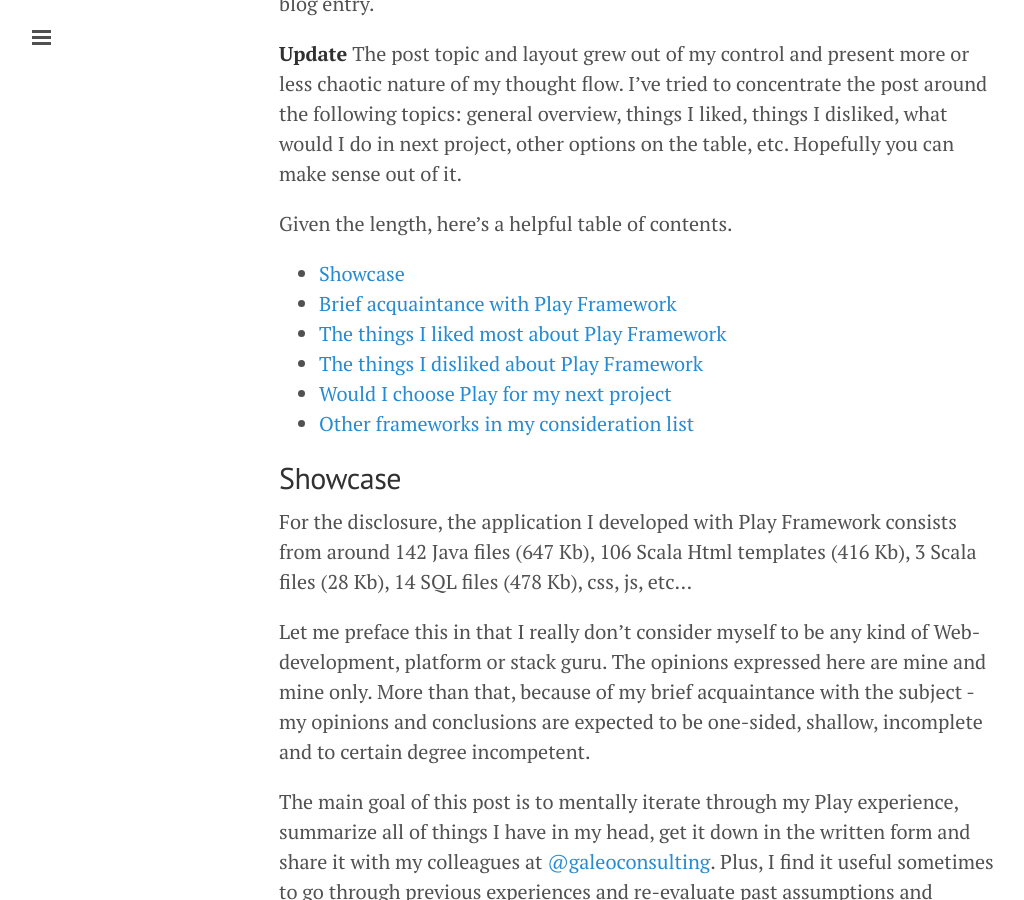
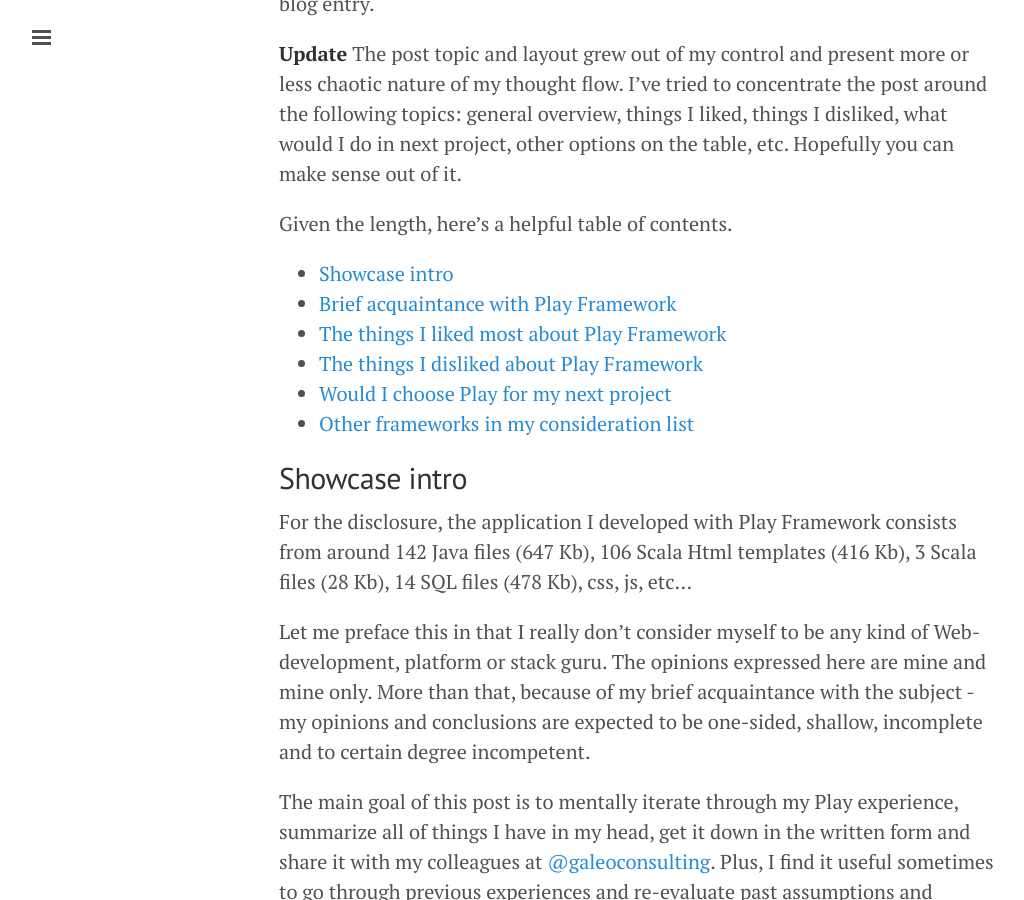
Before and after one commit to leonardinius/leonardinius.github.io, a Jekyll site: the page built from _posts/2013-12-15-summarizing-my-play-framework-experience.md, in a window 1280 px wide and 900 px high, scrolled down 383 px. Shown: the whole window, without its empty margins (1-1025 px from the left). Built offline with Jekyll 4.4.1, drawn with Linux system fonts in a browser that asks for light colours; Markdown is read by kramdown in place of the engine named in the settings; comment, search, counter and statistics services are not loaded.

Commit message:
Play article beautified

```diff
--- a/_posts/2013-12-15-summarizing-my-play-framework-experience.md
+++ b/_posts/2013-12-15-summarizing-my-play-framework-experience.md
@@ -15,14 +15,14 @@
 
 Given the length, here's a helpful table of contents.
 
- - [Showcase](#showcase)
+ - [Showcase intro](#showcase-intro)
  - [Brief acquaintance with Play Framework](#brief-acquaintance-with-play-framework)
  - [The things I liked most about Play Framework](#the-things-i-liked-most-about-play-framework)
  - [The things I disliked about Play Framework](#the-things-i-dislike-about-play-framework)
  - [Would I choose Play for my next project](#would-i-choose-play-for-my-next-project)
  - [Other frameworks in my consideration list](#other-frameworks-in-my-consideration-list)
 
-## Showcase ##
+## Showcase intro ##
 
 For the disclosure, the application I developed with Play Framework consists from around 142 Java files (647 Kb),
 106 Scala Html templates (416 Kb), 3 Scala files (28 Kb), 14 SQL files (478 Kb), css, js, etc...
```
